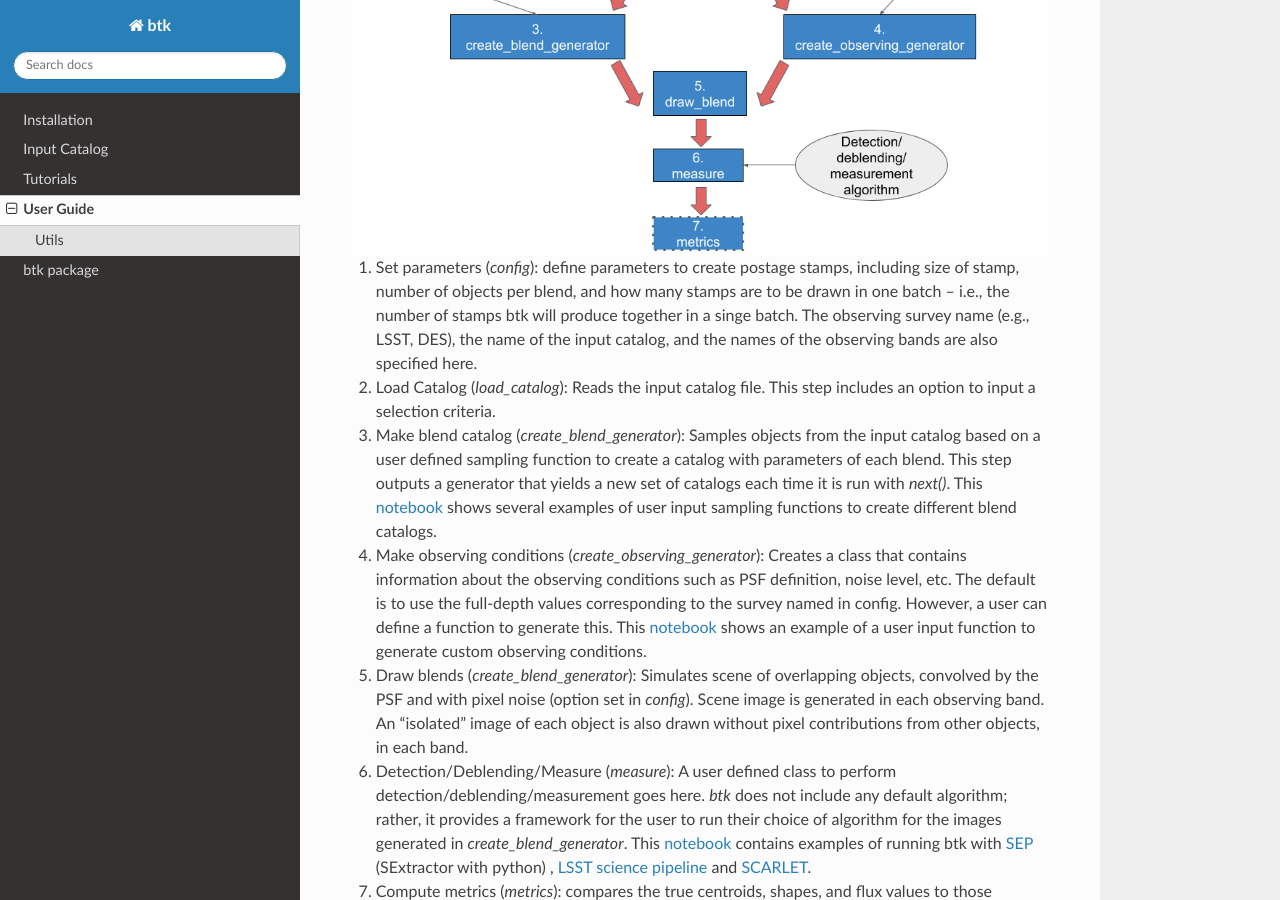
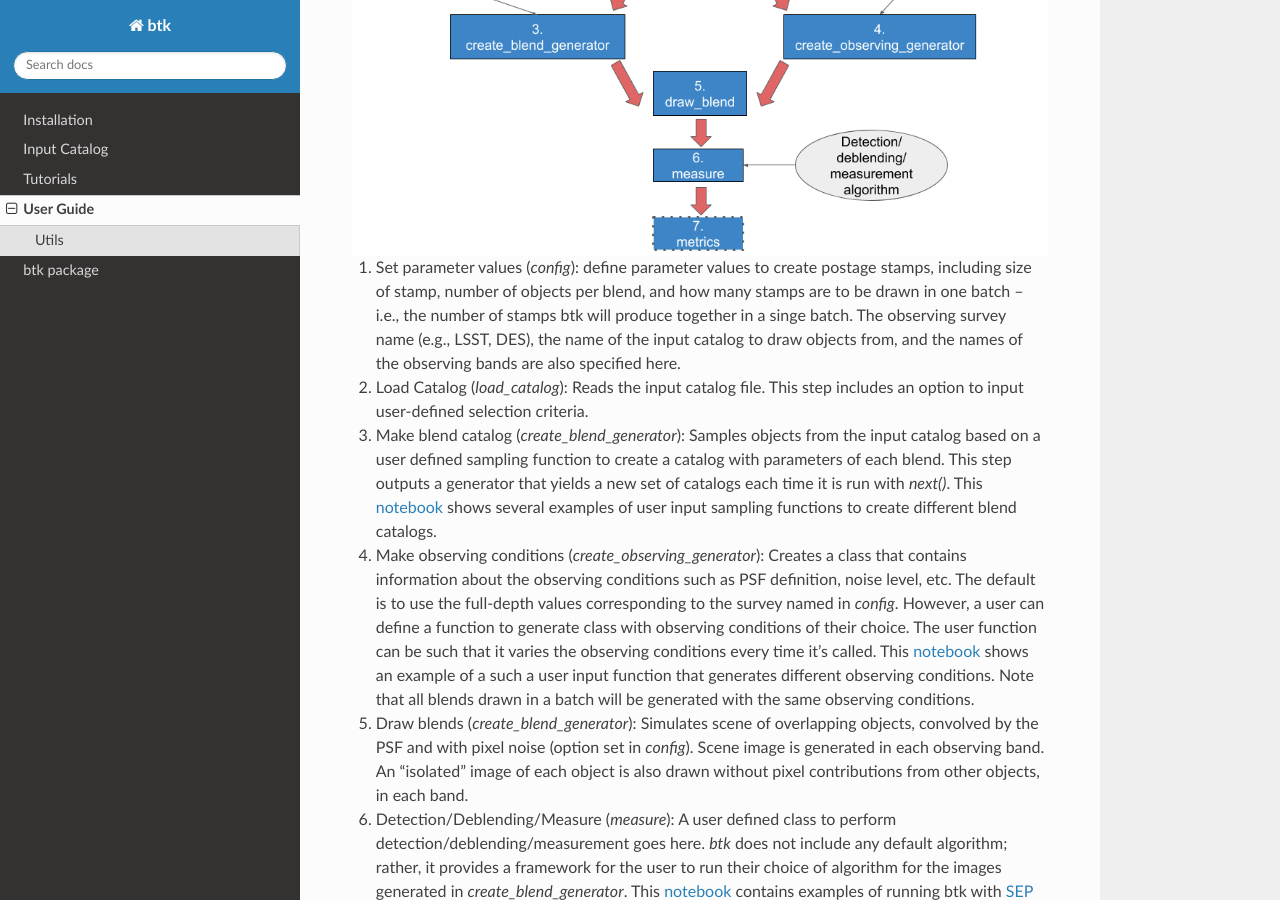
Before and after one commit to LSSTDESC/BlendingToolKit, a Sphinx documentation site: the page built from docs/source/user_guide.rst, in a window 1280 px wide and 900 px high, scrolled down 440 px. Built offline with Sphinx 7.4.7 and the Read the Docs theme 2.0.0, drawn with Linux system fonts in a browser that asks for light colours.

Commit message:
minor formatting of the documentation

```diff
--- a/docs/source/user_guide.rst
+++ b/docs/source/user_guide.rst
@@ -10,10 +10,10 @@ The workflow of btk is shown here:
    :align: center
 
 
-1. Set parameters (*config*): define parameters to create postage stamps, including size of stamp, number of objects per blend, and how many stamps are to be drawn in one batch -- i.e., the number of stamps btk will produce together in a singe batch. The observing survey name (e.g., LSST, DES), the name of the input catalog, and the names of the observing bands are also specified here.
-2. Load Catalog (*load_catalog*): Reads the input catalog file. This step includes an option to input a selection criteria.
-3. Make blend catalog (*create_blend_generator*): Samples objects from the input catalog based on a user defined sampling function to create a catalog with parameters of each blend.  This step outputs a generator that yields a new set of catalogs each time it is run with *next()*. This `notebook <https://github.com/LSSTDESC/BlendingToolKit/blob/%2315/notebooks/custom_sampling_function.ipynb>`_ shows several examples of user input sampling functions to create different blend catalogs.
-4. Make observing conditions (*create_observing_generator*): Creates a class that contains information about the observing conditions such as PSF definition, noise level, etc. The default is to use the full-depth values corresponding to the survey named in config. However, a user can define a function to generate this. This `notebook <https://github.com/LSSTDESC/BlendingToolKit/blob/%2315/notebooks/custom_sampling_function.ipynb>`_ shows an example of a user input function to generate custom observing conditions.
+1. Set parameter values (*config*): define parameter values to create postage stamps, including size of stamp, number of objects per blend, and how many stamps are to be drawn in one batch -- i.e., the number of stamps btk will produce together in a singe batch. The observing survey name (e.g., LSST, DES), the name of the input catalog to draw objects from, and the names of the observing bands are also specified here.
+2. Load Catalog (*load_catalog*): Reads the input catalog file. This step includes an option to input user-defined selection criteria.
+3. Make blend catalog (*create_blend_generator*): Samples objects from the input catalog based on a user defined sampling function to create a catalog with parameters of each blend. This step outputs a generator that yields a new set of catalogs each time it is run with *next()*. This `notebook <https://github.com/LSSTDESC/BlendingToolKit/blob/%2315/notebooks/custom_sampling_function.ipynb>`_ shows several examples of user input sampling functions to create different blend catalogs.
+4. Make observing conditions (*create_observing_generator*): Creates a class that contains information about the observing conditions such as PSF definition, noise level, etc. The default is to use the full-depth values corresponding to the survey named in *config*. However, a user can define a function to generate class with observing conditions of their choice. The user function can be such that it varies the observing conditions every time it's called. This `notebook <https://github.com/LSSTDESC/BlendingToolKit/blob/%2315/notebooks/custom_sampling_function.ipynb>`_ shows an example of a such a user input function that generates different observing conditions. Note that all blends drawn in a batch will be generated with the same observing conditions.
 5. Draw blends (*create_blend_generator*): Simulates scene of overlapping objects, convolved by the PSF and with pixel noise (option set in *config*). Scene image is generated in each observing band. An "isolated" image of each object is also drawn without pixel contributions from other objects, in each band.
 6. Detection/Deblending/Measure (*measure*): A user defined class to perform detection/deblending/measurement goes here. *btk* does not include any default algorithm; rather, it provides a framework for the user to run their choice of algorithm for the images generated in *create_blend_generator*. This `notebook <https://github.com/LSSTDESC/BlendingToolKit/blob/%2315/notebooks/run_basic.ipynb>`_ contains examples of running btk with `SEP <https://sep.readthedocs.io/en/v1.0.x/index.html>`_ (SExtractor with python) , `LSST science pipeline <https://pipelines.lsst.io>`_ and `SCARLET <https://scarlet.readthedocs.io/en/latest/index.html>`_.
 7. Compute metrics (*metrics*): compares the true centroids, shapes, and flux values to those predicted by the user-provided *measure* algorithm. Currently, *metrics* assesses only detection performance by returning the number of objects correctly detected, the number that are undetected and the number of spurious detections. This `notebook <https://github.com/LSSTDESC/BlendingToolKit/blob/%2315/notebooks/evaluate_metrics.ipynb>`_ shows how this can be done.
```
Also changed, not shown: 1 other file.
